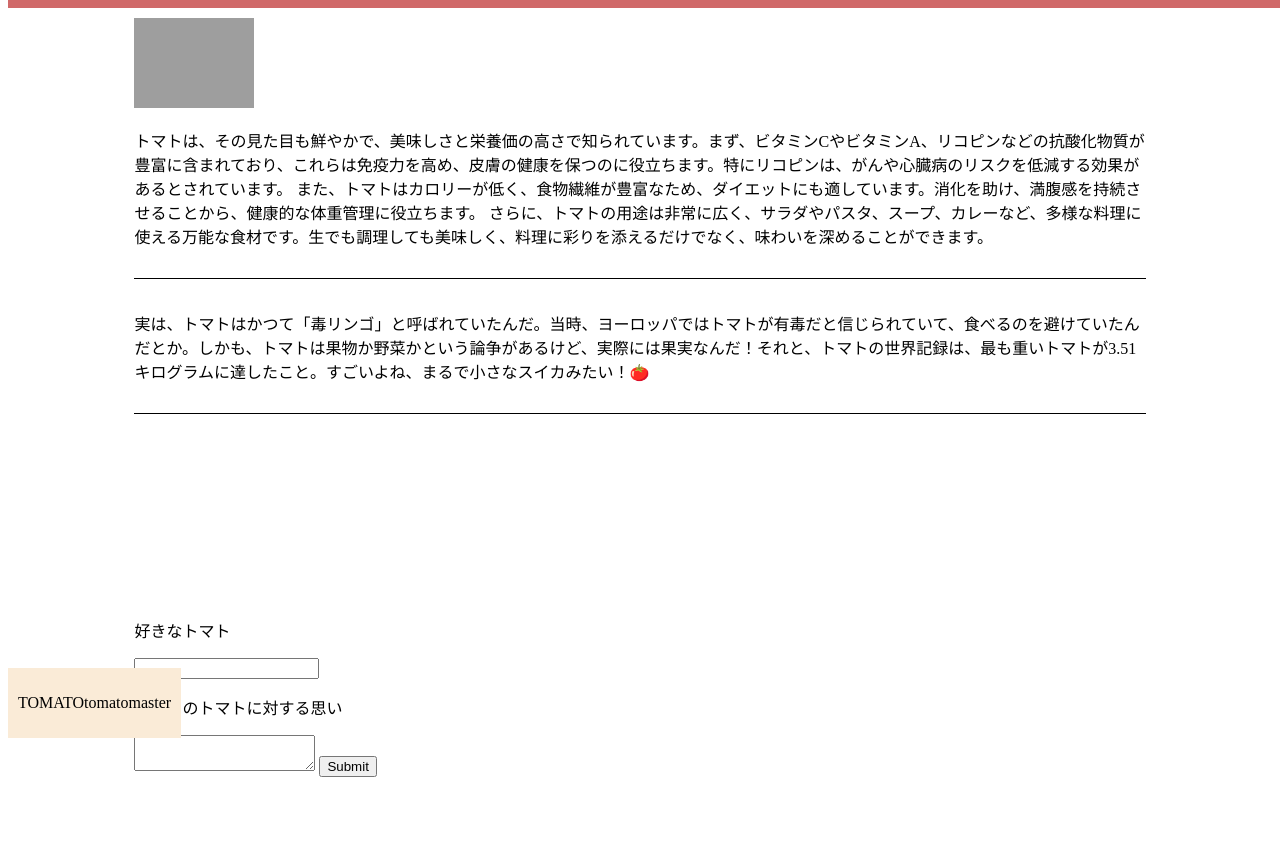
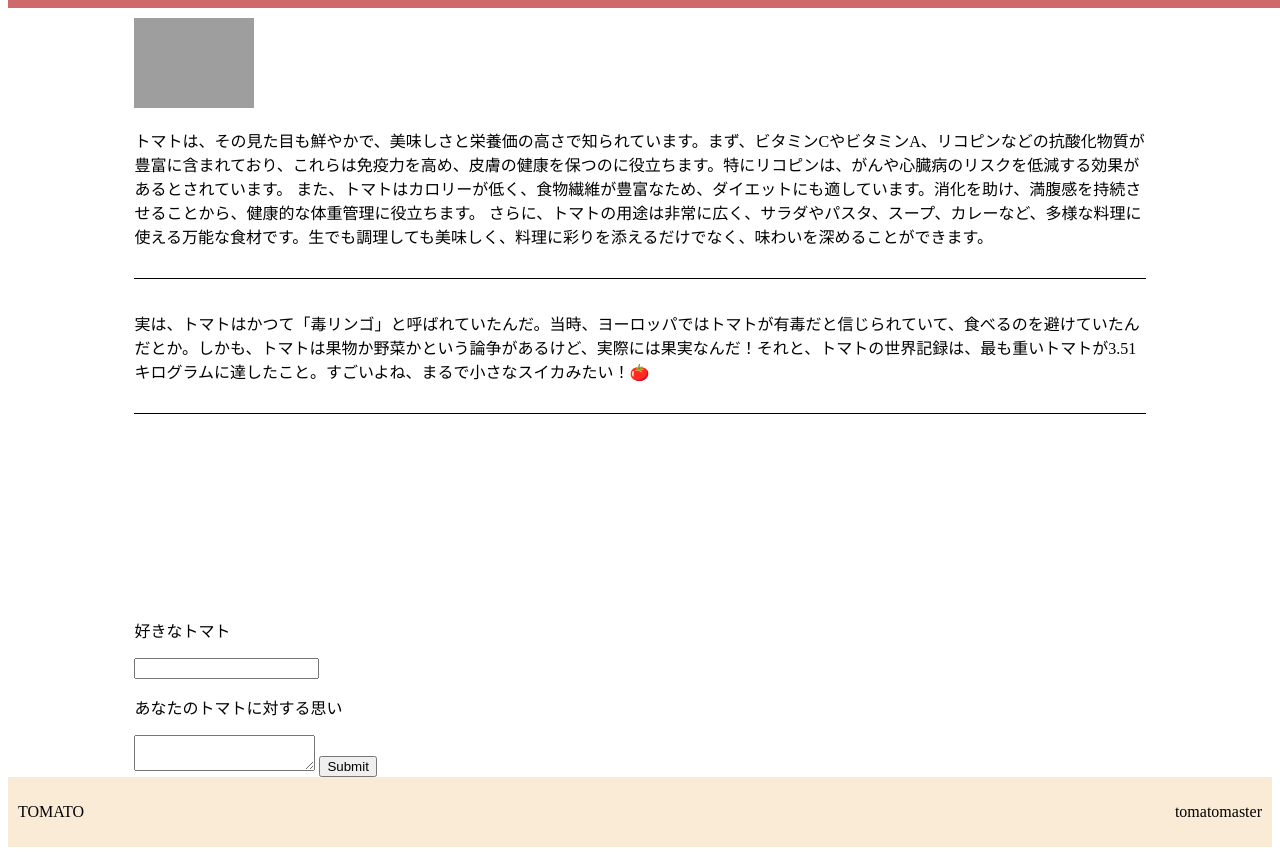
Before and after one commit to programbeginer/first, a plain HTML site: page index.html in a window 1280 px wide. Shown: the part 62-917 px from the top of the page. Before the commit the page ends 847 px from the top, so only its background shows below. Drawn offline with Linux system fonts and the light colour scheme; grey boxes are pictures that could not be loaded.

Commit message:
Update stylesheet.css

```diff
--- a/stylesheet.css
+++ b/stylesheet.css
@@ -46,8 +46,6 @@ header{
 }
 footer{
     height:50px;
-    position:fixed;
-    bottom:0px;
     background-color:antiquewhite;
     padding:10px;
     text-align:center;
```
